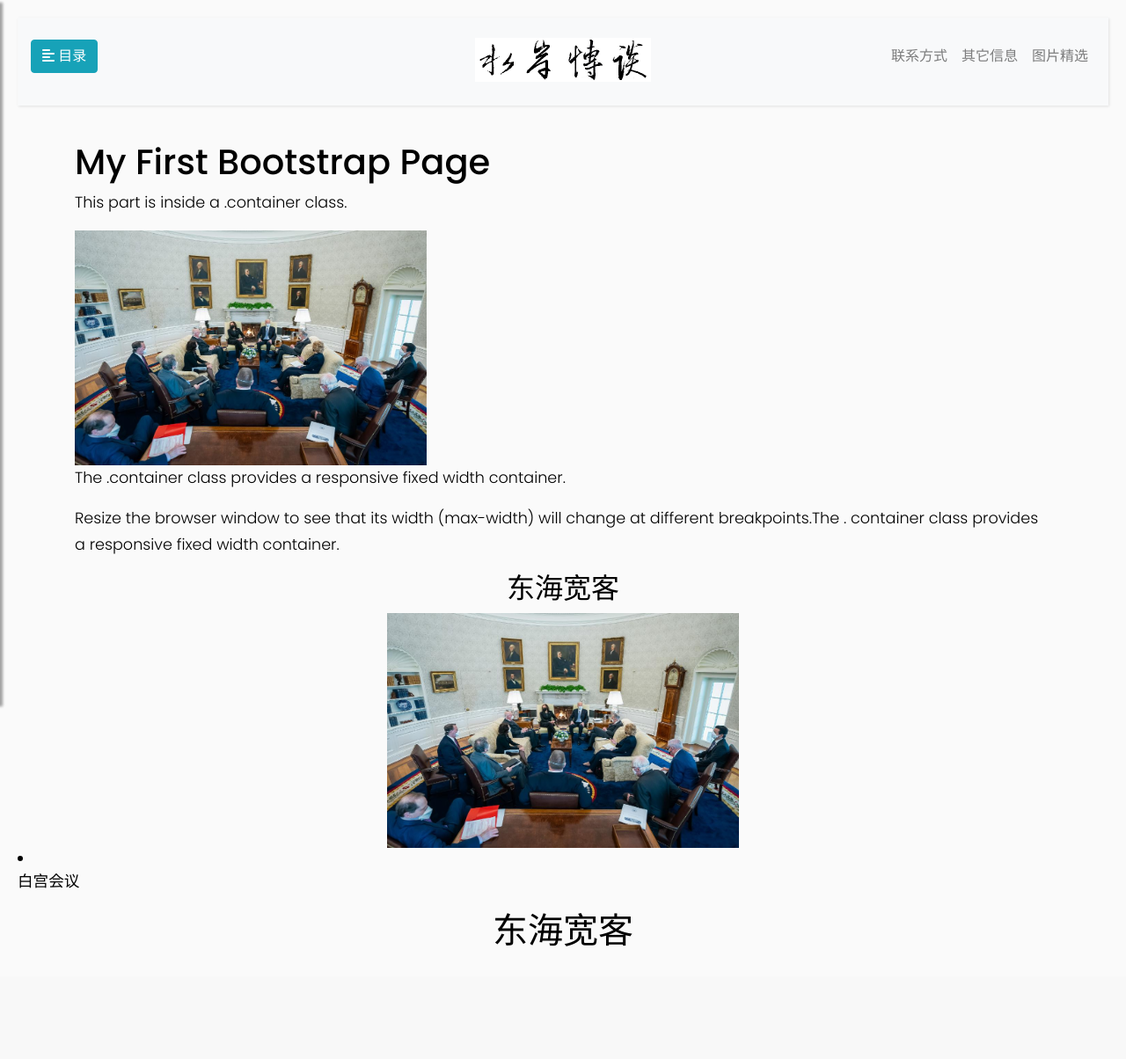
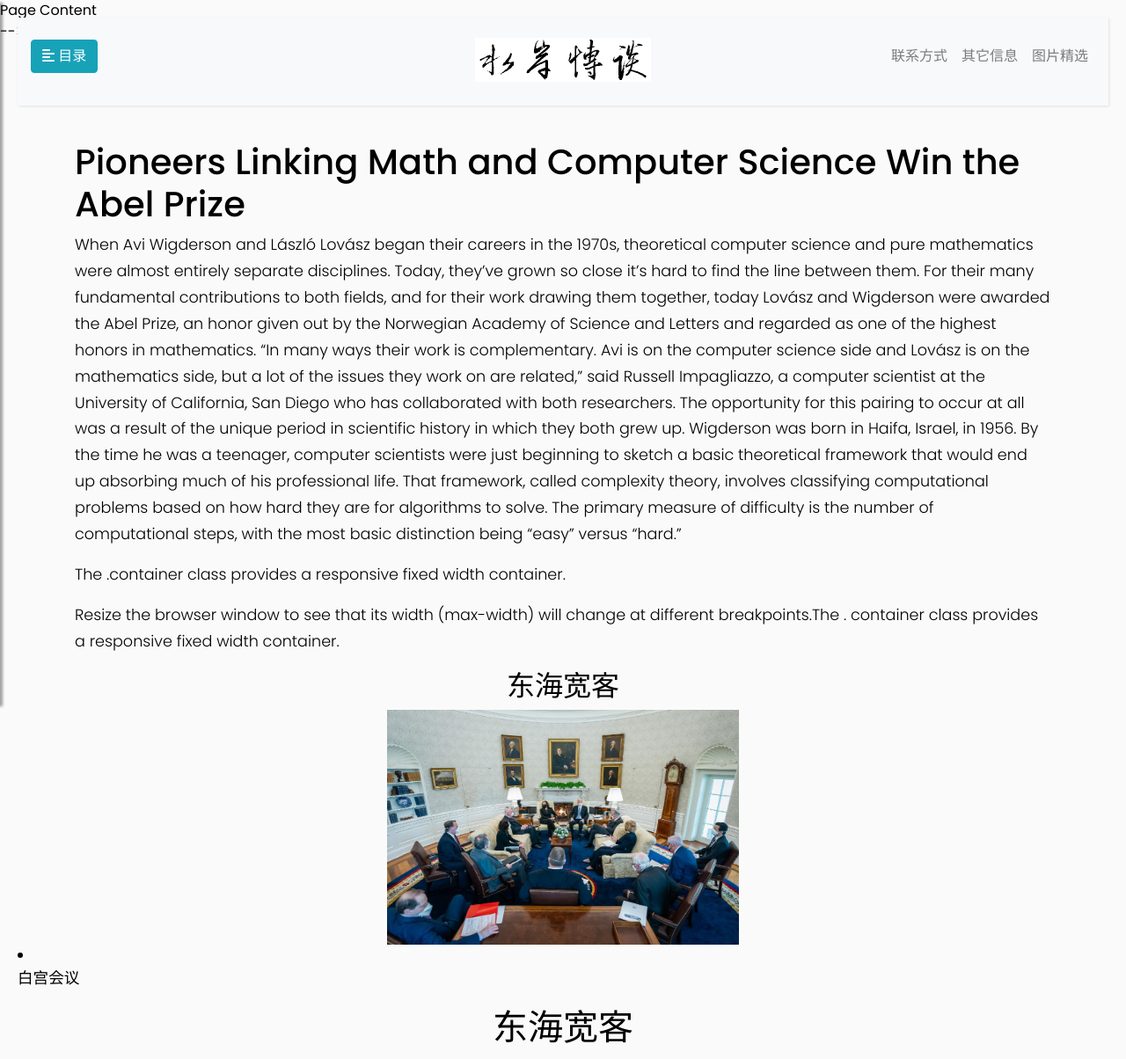
Before and after one commit to logoogol/tencent_final, a Python web app: template templates/page.html in a window 1280 px wide. Shown: the top 1204 px of the page at 88% size. Before the commit the page ends 1076 px from the top, so only its background shows below. Run offline with Jinja, Linux system fonts and the light colour scheme; the template is opened without the code that fills it, so the values that code supplies are empty; some libraries are stand-ins or nearby versions.

Commit message:
computer and math

```diff
--- a/templates/base.html
+++ b/templates/base.html
@@ -8,7 +8,7 @@
     <meta name="description" content="Free Artist Tools by cecilieo.com">
     <meta name="author" content="Xiaodong Zhang">
 
-    <title>{% block title %}{% endblock %} FastAPI Starter</title>
+    <title>{% block title %}{% endblock %}水岸博谈</title>
     <link rel="icon" href="{{ url_for('static', path='/images/Biden.JPG') }}" sizes="32x32" />
 
     <!-- Bootstrap CSS CDN -->
@@ -32,14 +32,14 @@
 <body>
     <div class="wrapper">
         {% include 'include/sidebar.html' %}
-        <!-- Page Content  -->
+        Page Content
         <div id="content">
             {% include 'include/topnav.html' %}
             {% block page_content %}
             {% endblock %}
         </div>
-    </div>
-    <div class="overlay"></div>
+    </div> -->
+    <!-- <div class="overlay"></div>
 
     {% block scripts %}
 
--- a/templates/page.html
+++ b/templates/page.html
@@ -1,6 +1,6 @@
 {% extends "base.html" %}
 
-{% block title %}FastAPI Starter{% endblock %}
+{% block title %}{% endblock %}
 {% block head %}
 {{ super() }}
 
@@ -14,9 +14,15 @@
     </div>
 </main><!-- /.container -->
 <div class="container">
-    <h1>My First Bootstrap Page</h1>
-    <p>This part is inside a .container class.</p>
-    <img class="responsive" src="{{ url_for('static', path='./images/Biden.JPG') }}" width="400" height="400">
+    <h1>Pioneers Linking Math and Computer Science Win the Abel Prize</h1>
+    <p>When Avi Wigderson and László Lovász began their careers in the 1970s, theoretical computer science and pure mathematics were almost entirely separate disciplines. Today, they’ve grown so close it’s hard to find the line between them. For their many fundamental contributions to both fields, and for their work drawing them together, today Lovász and Wigderson were awarded the Abel Prize, an honor given out by the Norwegian Academy of Science and Letters and regarded as one of the highest honors in mathematics.
+
+        “In many ways their work is complementary. Avi is on the computer science side and Lovász is on the mathematics side, but a lot of the issues they work on are related,” said Russell Impagliazzo, a computer scientist at the University of California, San Diego who has collaborated with both researchers.
+
+        The opportunity for this pairing to occur at all was a result of the unique period in scientific history in which they both grew up.
+
+        Wigderson was born in Haifa, Israel, in 1956. By the time he was a teenager, computer scientists were just beginning to sketch a basic theoretical framework that would end up absorbing much of his professional life. That framework, called complexity theory, involves classifying computational problems based on how hard they are for algorithms to solve. The primary measure of difficulty is the number of computational steps, with the most basic distinction being “easy” versus “hard.”</p>
+    <!-- <img class="responsive" src="{{ url_for('static', path='./images/Biden.JPG') }}" width="400" height="400"> -->
     <p>The .container class provides a responsive fixed width container.</p>
     <p>Resize the browser window to see that its width (max-width) will change at different breakpoints.The .
         container class provides a responsive fixed width container.</p>
```
